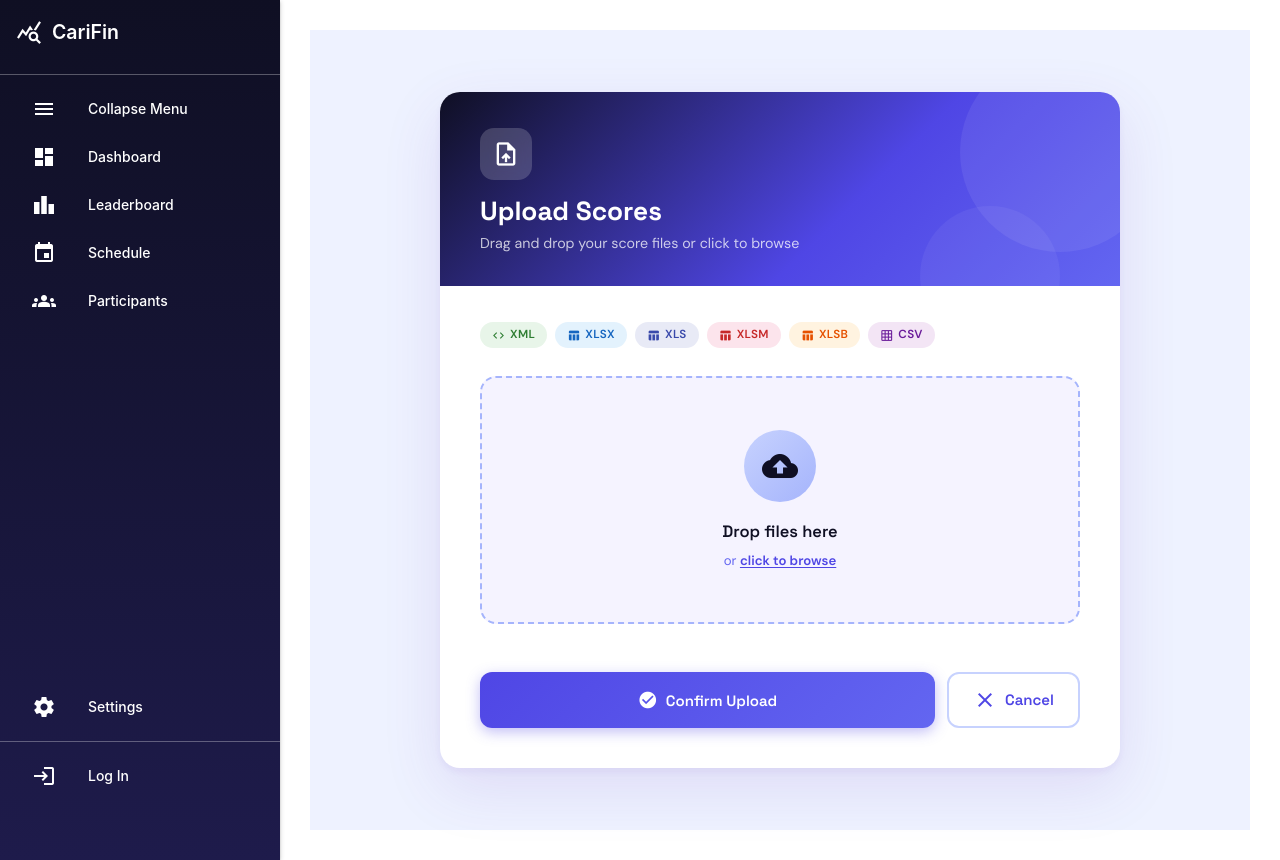
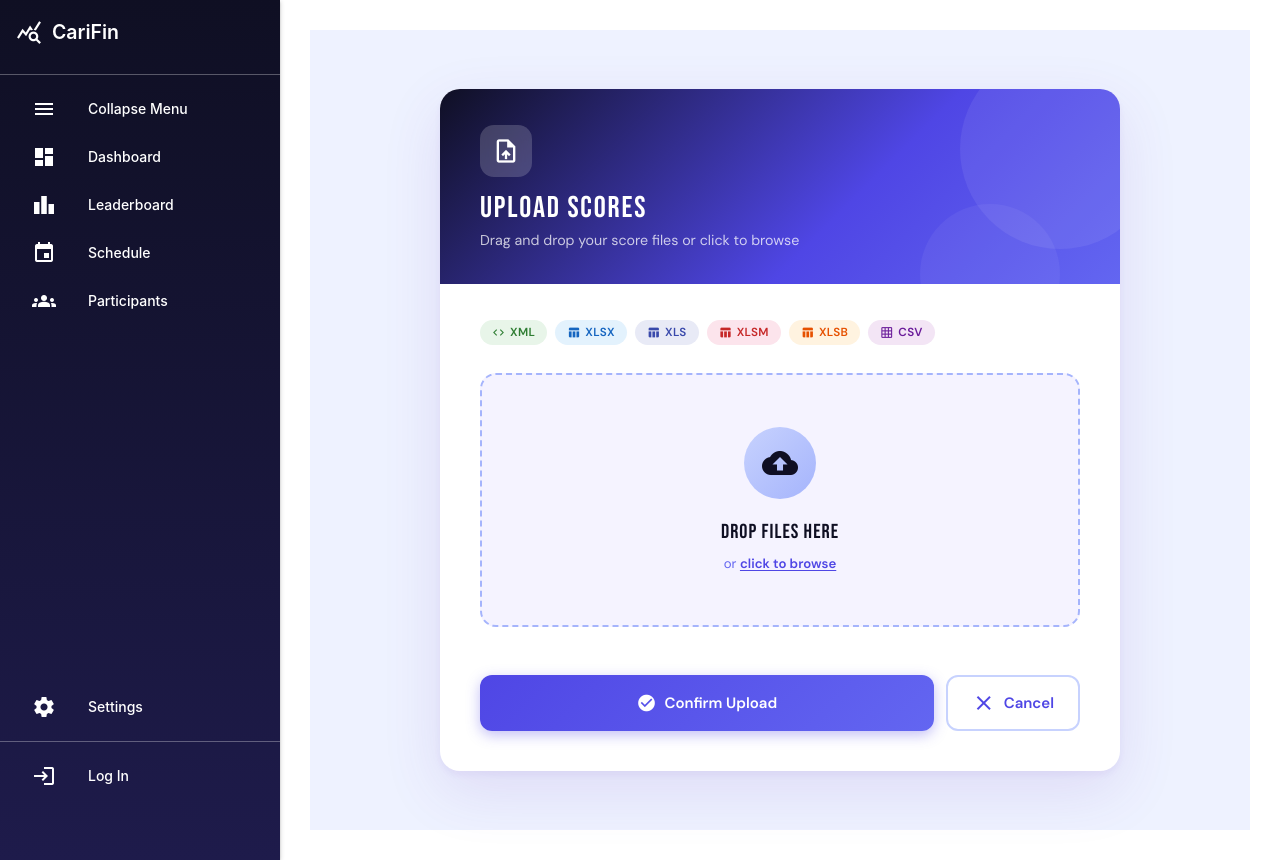
Before and after one commit to CarifinResultsSystem/INFO3604Project, a Flask app: template App/templates/scoretaker/uploadScores.html in a window 1280 px wide. Run offline with Flask 3, Linux system fonts and the light colour scheme; the template is opened without the code that fills it, so the values that code supplies are empty.

Commit message:
Updated Scoretaker Upload Score fonts

```diff
--- a/App/static/scoretaker/uploadScores.css
+++ b/App/static/scoretaker/uploadScores.css
@@ -1,6 +1,5 @@
-@import url('https://fonts.googleapis.com/css2?family=DM+Sans:wght@400;500;600&family=Space+Grotesk:wght@500;600;700&display=swap');
+@import url('https://fonts.googleapis.com/css2?family=Bebas+Neue&family=DM+Sans:wght@300;400;500;600&display=swap');
 
-/* Page shell */
 .upload-root {
   min-height: 100vh;
   display: flex;
@@ -11,7 +10,6 @@
   font-family: 'DM Sans', sans-serif;
 }
 
-/* Card */
 .upload-card {
   width: 100%;
   max-width: 680px;
@@ -23,7 +21,6 @@
   overflow: hidden;
 }
 
-/* Card header */
 .upload-card-header {
   background: linear-gradient(135deg, #6a1b9a 0%, #9c27b0 60%, #ab47bc 100%);
   padding: 36px 40px 32px;
@@ -73,26 +70,25 @@
 }
 
 .upload-card-header h2 {
-  font-family: 'Space Grotesk', sans-serif;
-  font-size: 1.75rem;
-  font-weight: 700;
+  font-family: 'Bebas Neue', sans-serif;
+  font-size: 2rem;
+  letter-spacing: 0.06em;
   color: #fff;
   margin: 0 0 6px;
-  line-height: 1.2;
+  line-height: 1.05;
 }
 
 .upload-card-header p {
+  font-family: 'DM Sans', sans-serif;
   color: rgba(255,255,255,0.75);
   font-size: 0.95rem;
   margin: 0;
 }
 
-/* Card body */
 .upload-card-body {
   padding: 36px 40px 40px;
 }
 
-/* Accepted formats badge strip */
 .format-badges {
   display: flex;
   flex-wrap: wrap;
@@ -106,6 +102,7 @@
   gap: 5px;
   padding: 4px 12px;
   border-radius: 20px;
+  font-family: 'DM Sans', sans-serif;
   font-size: 0.78rem;
   font-weight: 600;
   letter-spacing: 0.03em;
@@ -123,7 +120,6 @@
   font-size: 14px;
 }
 
-/* Drop zone */
 .drop-zone {
   border: 2.5px dashed #ce93d8;
   border-radius: 16px;
@@ -171,14 +167,15 @@
 }
 
 .drop-zone-title {
-  font-family: 'Space Grotesk', sans-serif;
-  font-size: 1.1rem;
-  font-weight: 600;
+  font-family: 'Bebas Neue', sans-serif;
+  font-size: 1.35rem;
+  letter-spacing: 0.05em;
   color: #3d1058;
   margin-bottom: 6px;
 }
 
 .drop-zone-sub {
+  font-family: 'DM Sans', sans-serif;
   font-size: 0.88rem;
   color: #9575cd;
 }
@@ -190,7 +187,6 @@
   text-underline-offset: 2px;
 }
 
-/* File list */
 .file-list {
   display: flex;
   flex-direction: column;
@@ -206,6 +202,7 @@
   background: #faf5ff;
   border: 1px solid #e1bee7;
   border-radius: 10px;
+  font-family: 'DM Sans', sans-serif;
   font-size: 0.9rem;
   color: #3d1058;
   animation: slideIn 0.18s ease;
@@ -238,6 +235,7 @@
 
 .file-item-name {
   flex: 1;
+  font-family: 'DM Sans', sans-serif;
   font-weight: 500;
   white-space: nowrap;
   overflow: hidden;
@@ -245,6 +243,7 @@
 }
 
 .file-item-size {
+  font-family: 'DM Sans', sans-serif;
   font-size: 0.8rem;
   color: #9575cd;
   flex-shrink: 0;
@@ -270,7 +269,6 @@
   font-size: 18px;
 }
 
-/* Action buttons */
 .upload-actions {
   display: flex;
   gap: 12px;
@@ -284,7 +282,7 @@
   border-radius: 12px;
   background: linear-gradient(135deg, #7b1fa2, #9c27b0);
   color: #fff;
-  font-family: 'Space Grotesk', sans-serif;
+  font-family: 'DM Sans', sans-serif;
   font-size: 1rem;
   font-weight: 600;
   cursor: pointer;
@@ -316,7 +314,7 @@
   border: 2px solid #e1bee7;
   background: transparent;
   color: #7b1fa2;
-  font-family: 'Space Grotesk', sans-serif;
+  font-family: 'DM Sans', sans-serif;
   font-size: 1rem;
   font-weight: 600;
   cursor: pointer;
@@ -333,7 +331,6 @@
   color: #6a1b9a;
 }
 
-/* Responsive */
 @media (max-width: 600px) {
   .upload-card-header,
   .upload-card-body {
```
